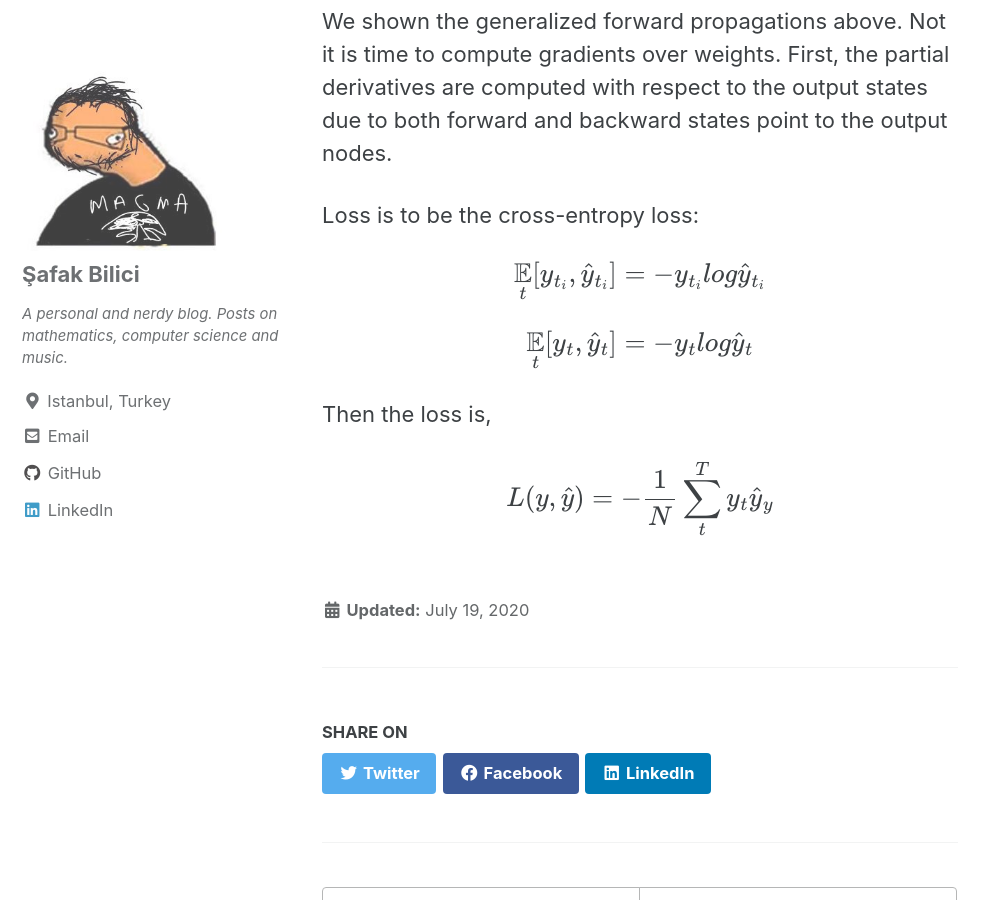
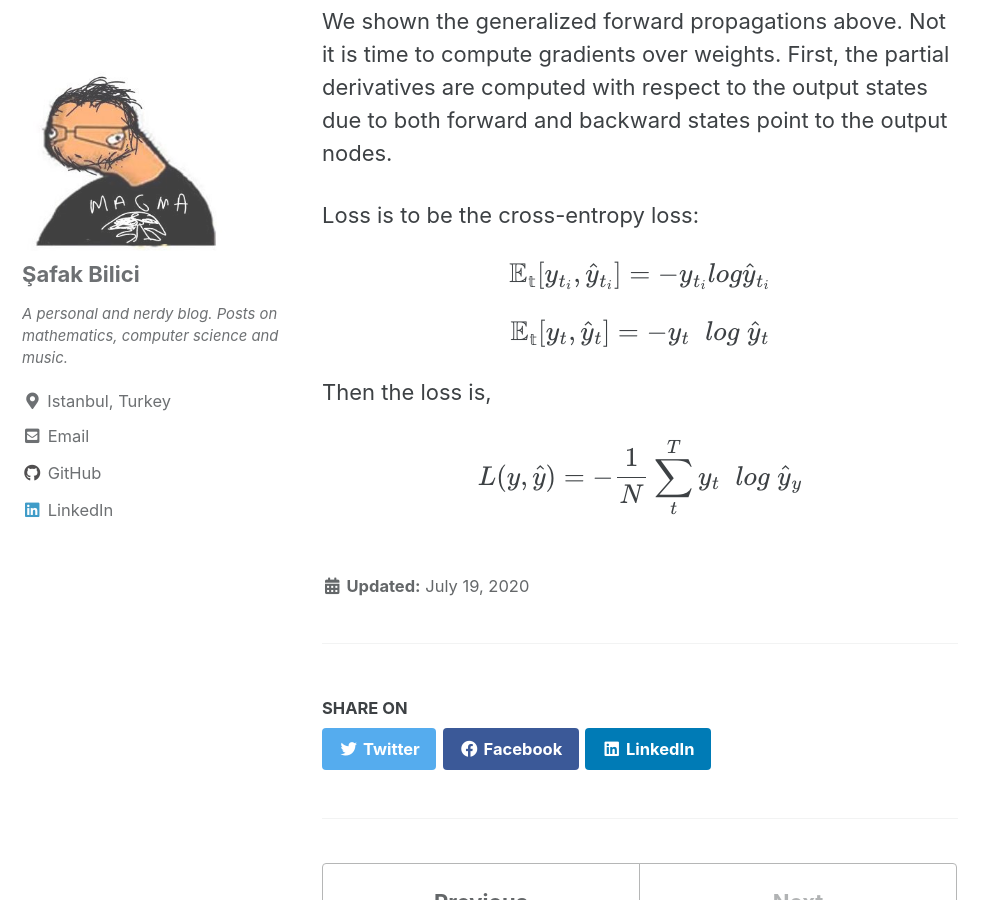
Before and after one commit to safakkbilici/safakkbilici.github.io, a Jekyll site: the page built from _posts/2020-07-19-training-bidirectional-rnns.md, in a window 1280 px wide and 900 px high, scrolled down 4748 px. Shown: the whole window, without its empty margins (0-998 px from the left). Built offline with Jekyll 4.4.1, drawn with Linux system fonts in a browser that asks for light colours; cached includes are drawn as plain includes; formulas are drawn with MathJax 3.

Commit message:
backward equations

```diff
--- a/_posts/2020-07-19-training-bidirectional-rnns.md
+++ b/_posts/2020-07-19-training-bidirectional-rnns.md
@@ -66,10 +66,10 @@ We shown the generalized forward propagations above. Not it is time to compute g
 
 Loss is to be the cross-entropy loss:
 
-$$\mathop{\mathbb{E}}_t[y_{t_i},\hat{y}_{t_i}] = -y_{t_i} log \hat{y}_{t_i}$$
+$$\mathop{\mathbb{E_t}}[y_{t_i},\hat{y}_{t_i}] = -y_{t_i} log \hat{y}_{t_i}$$
 
-$$\mathop{\mathbb{E}}_t[y_t,\hat{y}_t] = -y_{t} log \hat{y}_{t}$$
+$$\mathop{\mathbb{E_t}}[y_t,\hat{y}_t] = -y_{t}\;\; log \; \hat{y}_{t}$$
 
 Then the loss is,
 
-$$L(y,\hat{y}) = -\frac{1}{N}\sum_{t}^{T}y_t \hat{y}_y$$
+$$L(y,\hat{y}) = -\frac{1}{N}\sum_{t}^{T}y_t \;\;log\; \hat{y}_y$$
```
